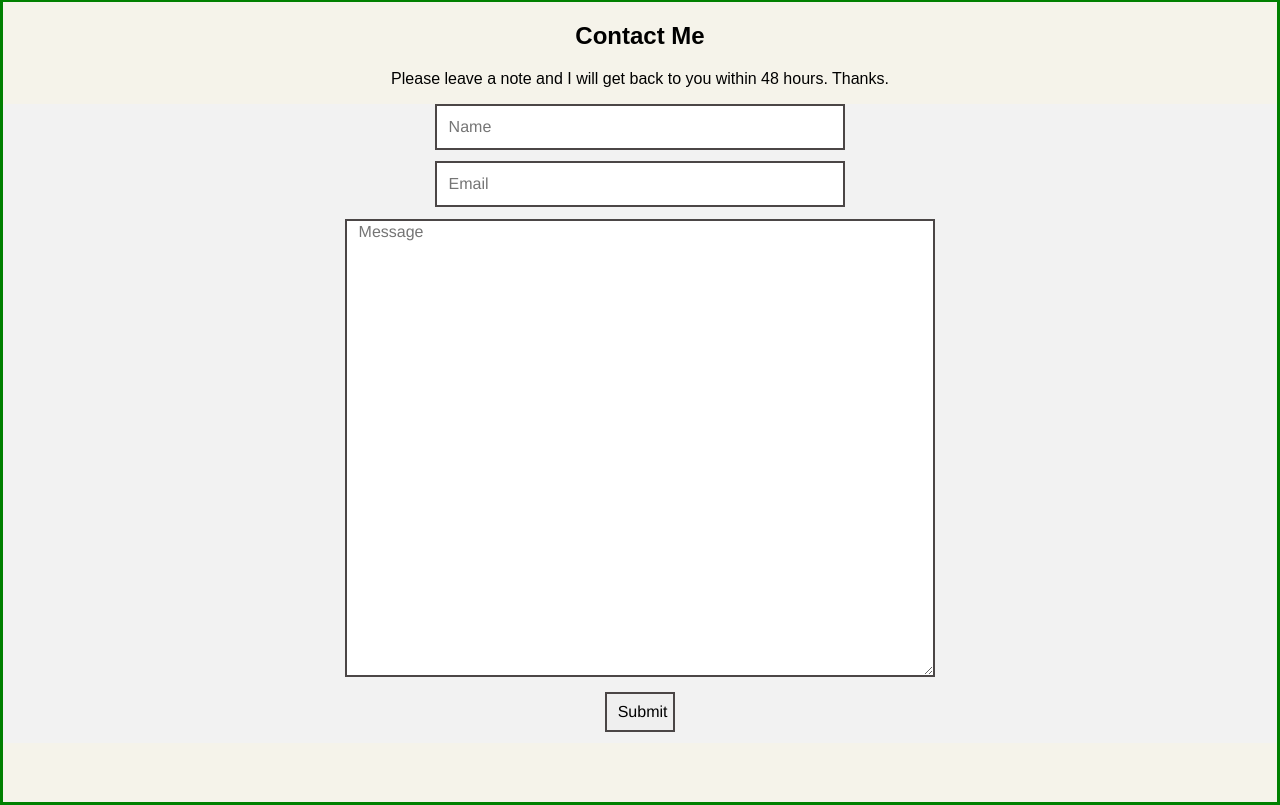
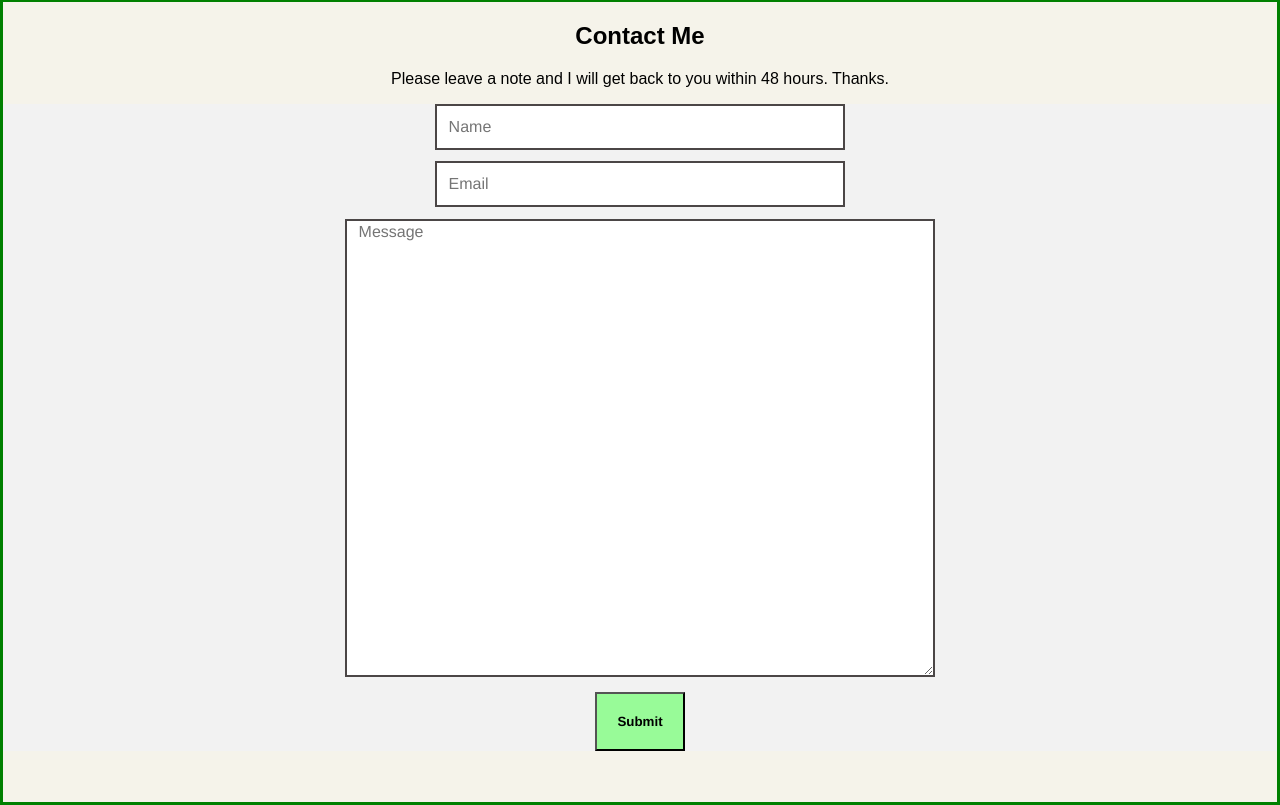
Before and after one commit to Charlesdigital/Portfolio_1, a React (Create React App) app: page / in a window 1280 px wide. Shown: the part 4706-5511 px from the top of the page. Built offline with nearby package versions, Linux system fonts and the light colour scheme.

Commit message:
restyle submit button

```diff
--- a/src/components/Contactform/Contactform.css
+++ b/src/components/Contactform/Contactform.css
@@ -21,7 +21,7 @@
     margin-left: 34px;
 }
 
-input {
+.infield {
     border: 2px solid #4b4646;
     margin-bottom: 0.7rem;
     padding-left: 0.7rem;
@@ -40,3 +40,9 @@ ul.show-menu {
     display: none;
 
 }
+
+.submit {
+    background: palegreen;
+    font-weight: bold;
+    padding: 20px;
+}
--- a/src/components/Contactform/contactform.jsx
+++ b/src/components/Contactform/contactform.jsx
@@ -14,17 +14,17 @@ function contactform() {
 <div className="formContainer">
 
 <label for="fname"></label>
-<input type="text" id="fname" name="fname" placeholder="Name" size="40" ></input>
+<input className="infield" type="text" id="fname" name="fname" placeholder="Name" size="40" ></input>
 </div>
 
 <div className="email">
 <label for="fname"></label>
-<input type="text" id="lname" name="lname" placeholder="Email" size="40"></input>
+<input className="infield" type="text" id="lname" name="lname" placeholder="Email" size="40"></input>
 </div>
 <div>
 <textarea placeholder="Message" cols="60" rows="25"></textarea>
 <div>
-<input type="submit" value="Submit"></input>
+<input className="submit" type="submit" value="Submit"></input>
 </div>
 </div>
 
```
